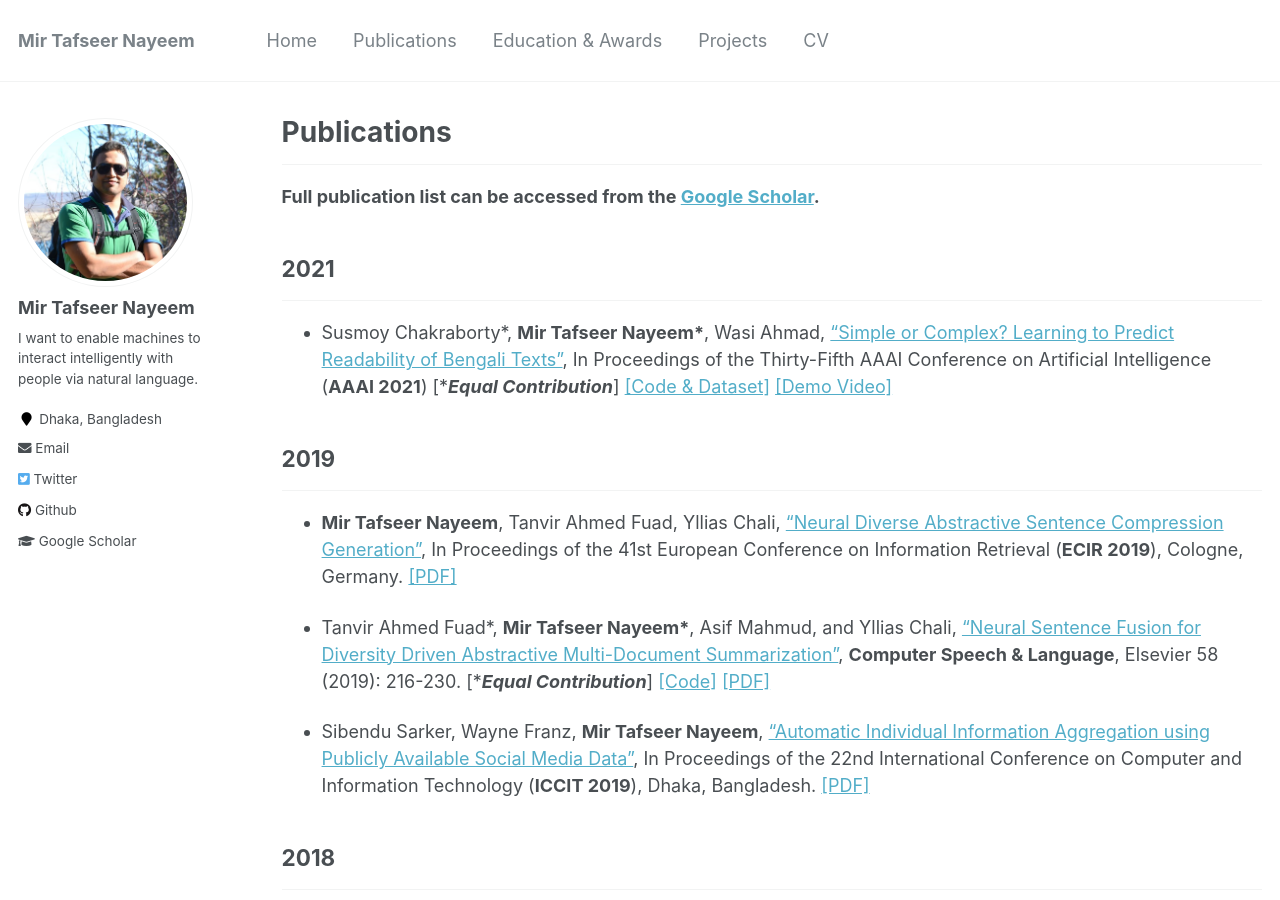
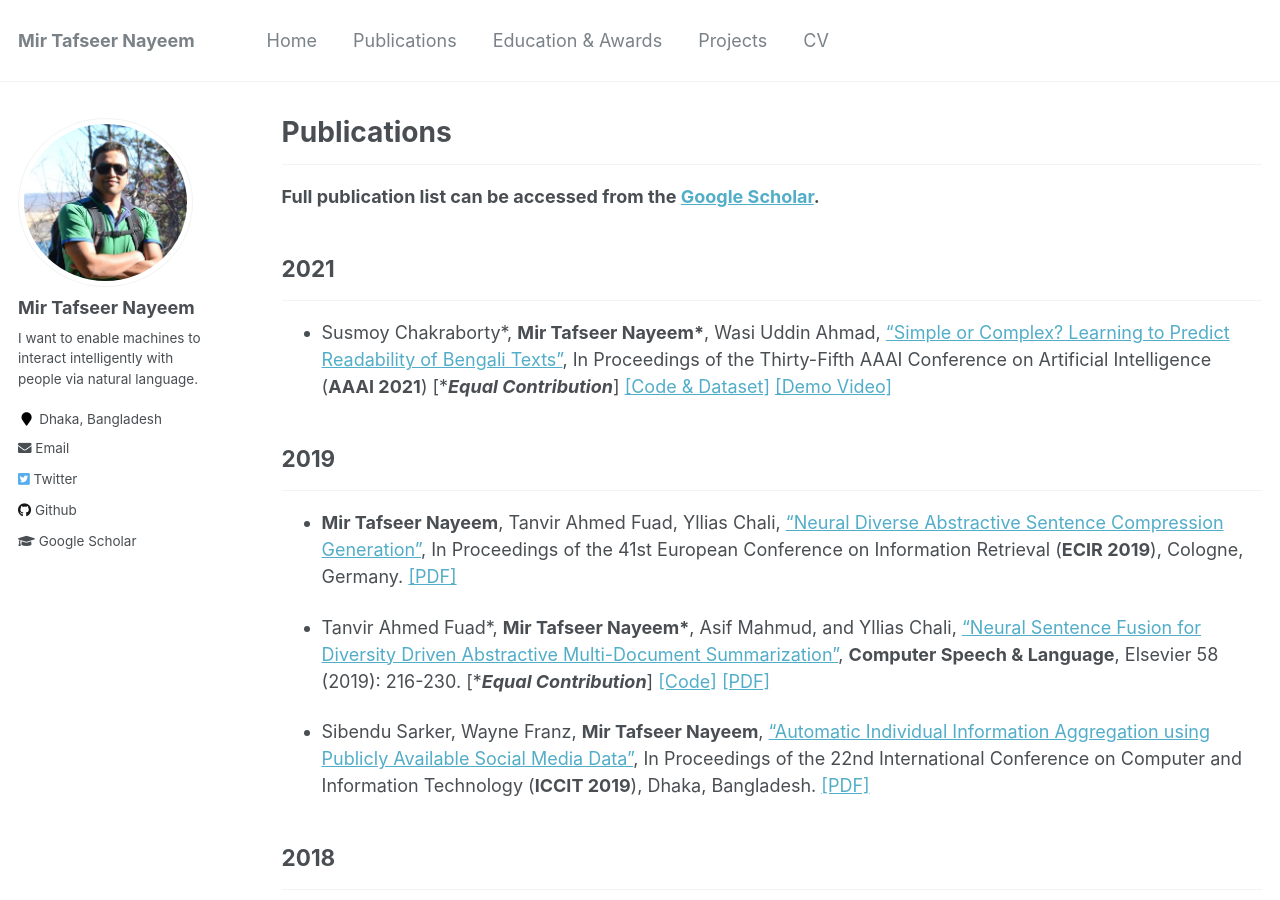
Before and after one commit to sujan-sarker/sujan-sarker.github.io, a Jekyll site: the page built from _pages/publications.md, in a window 1280 px wide and 900 px high. Built offline with Jekyll 4.4.1, drawn with Linux system fonts in a browser that asks for light colours.

Commit message:
Update publications.md

```diff
--- a/_pages/publications.md
+++ b/_pages/publications.md
@@ -11,7 +11,7 @@ author_profile: true
 
 ## 2021
 -----------
-* Susmoy Chakraborty\*, **Mir Tafseer Nayeem\***, Wasi Ahmad, ["Simple or Complex? Learning to Predict Readability of Bengali Texts"](https://aaai.org/Conferences/AAAI-21/), In Proceedings of the Thirty-Fifth AAAI Conference on Artificial Intelligence (**AAAI 2021**) [\****Equal Contribution***] [[Code & Dataset]](https://github.com/tafseer-nayeem/BengaliReadability) [[Demo Video]](https://youtu.be/U05Pf9Y4tCQ)
+* Susmoy Chakraborty\*, **Mir Tafseer Nayeem\***, Wasi Uddin Ahmad, ["Simple or Complex? Learning to Predict Readability of Bengali Texts"](https://aaai.org/Conferences/AAAI-21/), In Proceedings of the Thirty-Fifth AAAI Conference on Artificial Intelligence (**AAAI 2021**) [\****Equal Contribution***] [[Code & Dataset]](https://github.com/tafseer-nayeem/BengaliReadability) [[Demo Video]](https://youtu.be/U05Pf9Y4tCQ)
 
 
 
```
